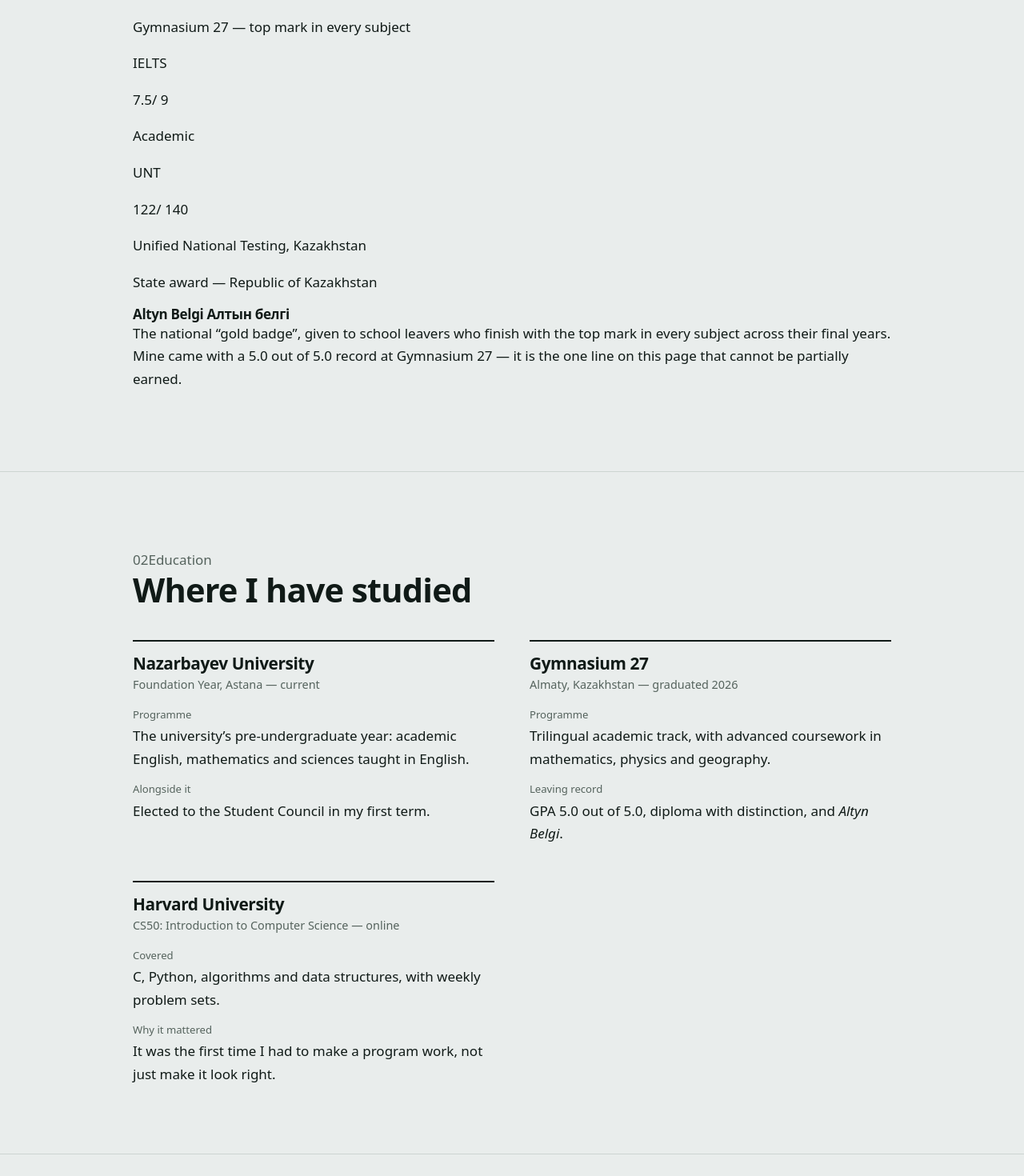
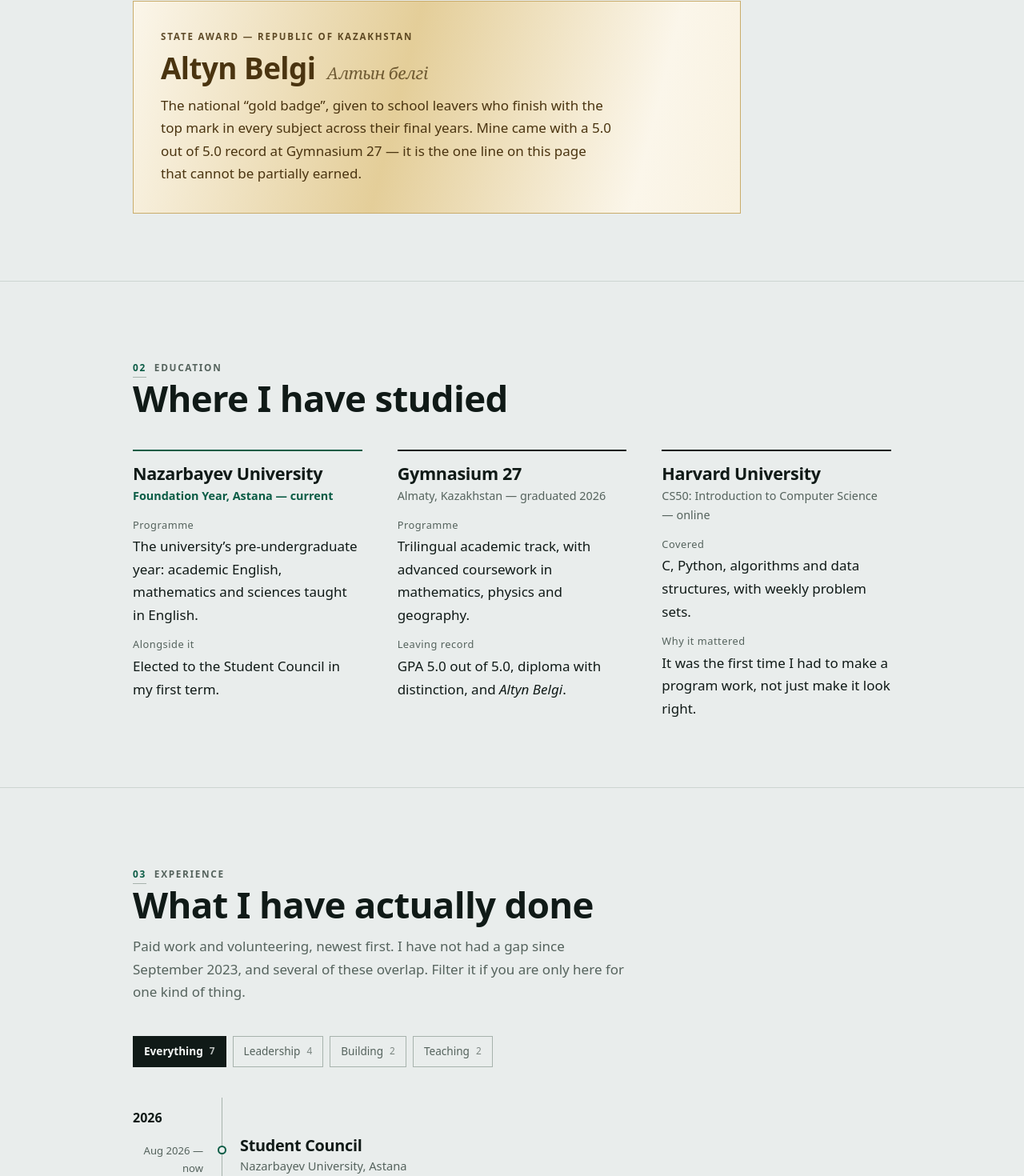
Before and after one commit to nurmzhan/MBZUAI, a Next.js app: page / in a window 1280 px wide. Shown: the part 1213-2683 px from the top of the page at 80% size. Built offline with nearby package versions, Linux system fonts and the light colour scheme.

Commit message:
Update globals.css

```diff
--- a/src/app/globals.css
+++ b/src/app/globals.css
@@ -3,7 +3,12 @@
 /* â”€â”€â”€â”€â”€â”€â”€â”€â”€â”€â”€â”€â”€â”€â”€â”€â”€â”€â”€â”€â”€â”€â”€â”€â”€â”€â”€â”€â”€â”€â”€â”€â”€â”€â”€â”€â”€â”€â”€â”€â”€â”€â”€â”€â”€â”€â”€â”€â”€â”€â”€â”€â”€â”€â”€â”€â”€â”€â”€â”€â”€â”€
    Nurymzhan Baktygali â€” personal site
    Palette: the pale haze over the Zailiysky Alatau above Almaty,
-   with a single deep-spruce accent. One accent, one bold moment.
+   with a single deep-spruce accent, and gold reserved for the
+   one state award on the page.
+
+   Type: Fraunces sets the name and the headings, Newsreader sets
+   the prose, Bricolage Grotesque sets the chrome â€” labels, nav,
+   buttons and every figure.
    â”€â”€â”€â”€â”€â”€â”€â”€â”€â”€â”€â”€â”€â”€â”€â”€â”€â”€â”€â”€â”€â”€â”€â”€â”€â”€â”€â”€â”€â”€â”€â”€â”€â”€â”€â”€â”€â”€â”€â”€â”€â”€â”€â”€â”€â”€â”€â”€â”€â”€â”€â”€â”€â”€â”€â”€â”€â”€â”€â”€â”€â”€ */
 
 :root {
@@ -18,8 +23,15 @@
   --alatau:       #0B5C45;
   --alatau-soft:  #DBE6E0;
 
-  --font-display: var(--font-bricolage), "Helvetica Neue", Arial, sans-serif;
+  --gold-ink:   #4A3410;
+  --gold-edge:  #C9AC6B;
+  --gold-pale:  #FBF6EA;
+  --gold-mid:   #F2E6C8;
+  --gold-deep:  #E4CE99;
+
+  --font-display: var(--font-fraunces), Georgia, "Times New Roman", serif;
   --font-body:    var(--font-newsreader), Georgia, "Times New Roman", serif;
+  --font-ui:      var(--font-bricolage), "Helvetica Neue", Arial, sans-serif;
 
   --measure: 64ch;
   --gutter: clamp(20px, 5vw, 56px);
@@ -51,13 +63,15 @@
 h1, h2, h3, h4 {
   font-family: var(--font-display);
   font-weight: 600;
-  letter-spacing: -0.02em;
-  line-height: 1.08;
+  font-optical-sizing: auto;
+  letter-spacing: -0.015em;
+  line-height: 1.1;
   margin: 0;
   text-wrap: balance;
 }
 
 p { margin: 0 0 1em; }
+em { font-style: italic; }
 a { color: var(--alatau); text-underline-offset: 0.18em; text-decoration-thickness: 1px; }
 a:hover { text-decoration-thickness: 2px; }
 :focus-visible { outline: 2px solid var(--alatau); outline-offset: 3px; border-radius: 2px; }
@@ -65,6 +79,12 @@
 
 .shell { max-width: 1060px; margin: 0 auto; padding-inline: var(--gutter); }
 .prose { max-width: var(--measure); }
+
+/* â”€â”€ reading progress â”€â”€â”€â”€â”€â”€â”€â”€â”€â”€â”€â”€â”€â”€â”€â”€â”€â”€â”€â”€â”€â”€â”€â”€â”€â”€â”€â”€â”€â”€â”€â”€â”€â”€â”€â”€â”€â”€ */
+.progress {
+  position: fixed; inset: 0 0 auto 0; height: 2px; z-index: 70;
+  background: var(--alatau); transform-origin: 0 50%;
+}
 
 /* â”€â”€ top bar â”€â”€â”€â”€â”€â”€â”€â”€â”€â”€â”€â”€â”€â”€â”€â”€â”€â”€â”€â”€â”€â”€â”€â”€â”€â”€â”€â”€â”€â”€â”€â”€â”€â”€â”€â”€â”€â”€â”€â”€â”€â”€â”€â”€â”€â”€â”€ */
 .topbar {
@@ -78,12 +98,12 @@
   display: flex; align-items: center; justify-content: space-between; gap: 20px;
 }
 .topbar-name {
-  font-family: var(--font-display); font-weight: 700; font-size: 0.95rem;
+  font-family: var(--font-display); font-weight: 600; font-size: 1.02rem;
   letter-spacing: -0.01em; text-decoration: none; color: var(--ink); white-space: nowrap;
 }
 .topbar-links { display: none; gap: 22px; }
 .topbar-links a {
-  font-family: var(--font-display); font-size: 0.875rem; font-weight: 500;
+  font-family: var(--font-ui); font-size: 0.875rem; font-weight: 500;
   color: var(--rock); text-decoration: none; padding: 4px 0;
   border-bottom: 2px solid transparent;
 }
@@ -93,14 +113,14 @@
 
 .menu-toggle {
   display: inline-flex; align-items: center; gap: 8px;
-  font-family: var(--font-display); font-size: 0.875rem; font-weight: 500;
+  font-family: var(--font-ui); font-size: 0.875rem; font-weight: 500;
   background: none; border: 1px solid var(--line-strong); color: var(--ink);
   padding: 6px 12px; cursor: pointer;
 }
 .menu-panel { border-top: 1px solid var(--line); background: var(--paper-raised); }
 .menu-panel-in { max-width: 1060px; margin: 0 auto; padding: 8px var(--gutter) 16px; display: grid; }
 .menu-panel a {
-  font-family: var(--font-display); font-size: 1rem; color: var(--ink);
+  font-family: var(--font-ui); font-size: 1rem; color: var(--ink);
   text-decoration: none; padding: 10px 0; border-bottom: 1px solid var(--line);
 }
 .menu-panel a:last-child { border-bottom: 0; }
@@ -111,26 +131,45 @@
 @media (min-width: 880px) { .hero-grid { grid-template-columns: minmax(0, 1fr) 300px; } }
 
 .hero-name {
-  font-size: clamp(3rem, 11.5vw, 7.4rem);
-  font-weight: 800;
-  letter-spacing: -0.045em;
-  line-height: 0.88;
+  font-size: clamp(3rem, 11.5vw, 7.2rem);
+  font-weight: 700;
+  letter-spacing: -0.03em;
+  line-height: 0.9;
   margin-bottom: clamp(20px, 3vw, 32px);
 }
 .hero-name span { display: block; }
-.hero-name .surname { color: var(--alatau); }
+.hero-name .surname {
+  font-family: var(--font-body); font-style: italic; font-weight: 500;
+  color: var(--alatau); letter-spacing: -0.02em;
+}
 
-.hero-intro { font-size: clamp(1.0625rem, 1.9vw, 1.28rem); line-height: 1.6; max-width: 46ch; color: var(--ink); }
+.hero-intro { font-size: clamp(1.0625rem, 1.9vw, 1.28rem); line-height: 1.6; max-width: 48ch; color: var(--ink); }
+.hero-intro em { color: var(--gold-ink); font-style: italic; }
 .hero-meta {
   margin-top: clamp(22px, 3vw, 30px);
   display: flex; flex-wrap: wrap; align-items: center; gap: 12px 16px;
 }
-.hero-place { font-family: var(--font-display); font-size: 0.9rem; color: var(--rock); }
+.hero-place {
+  font-family: var(--font-ui); font-size: 0.88rem; color: var(--rock);
+  display: inline-flex; align-items: center; gap: 8px; font-variant-numeric: tabular-nums;
+}
+.clock-dot {
+  width: 7px; height: 7px; border-radius: 50%; background: var(--alatau);
+  flex: 0 0 auto;
+}
+@media (prefers-reduced-motion: no-preference) {
+  .clock-dot { animation: pulse 2.6s ease-in-out infinite; }
+}
+@keyframes pulse {
+  0%, 100% { opacity: 1; transform: scale(1); }
+  50%      { opacity: 0.35; transform: scale(0.82); }
+}
 
 .btn {
-  font-family: var(--font-display); font-size: 0.925rem; font-weight: 600;
+  font-family: var(--font-ui); font-size: 0.925rem; font-weight: 600;
   padding: 11px 20px; text-decoration: none; display: inline-flex; align-items: center; gap: 9px;
-  border: 1px solid var(--alatau); transition: background-color .15s ease, color .15s ease;
+  border: 1px solid var(--alatau); cursor: pointer;
+  transition: background-color .15s ease, color .15s ease, border-color .15s ease;
 }
 .btn-solid { background: var(--alatau); color: var(--paper-raised); }
 .btn-solid:hover { background: var(--ink); border-color: var(--ink); }
@@ -140,28 +179,104 @@
 .portrait { border: 1px solid var(--line-strong); background: var(--paper-raised); }
 .portrait img { width: 100%; aspect-ratio: 4 / 5; object-fit: cover; }
 .portrait figcaption {
-  font-family: var(--font-display); font-size: 0.78rem; color: var(--rock);
+  font-family: var(--font-ui); font-size: 0.78rem; color: var(--rock);
   padding: 8px 10px; border-top: 1px solid var(--line);
 }
 
 /* â”€â”€ sections â”€â”€â”€â”€â”€â”€â”€â”€â”€â”€â”€â”€â”€â”€â”€â”€â”€â”€â”€â”€â”€â”€â”€â”€â”€â”€â”€â”€â”€â”€â”€â”€â”€â”€â”€â”€â”€â”€â”€â”€â”€â”€â”€â”€â”€â”€ */
 .section { padding: clamp(44px, 7vw, 84px) 0; border-top: 1px solid var(--line); }
 .section-head { margin-bottom: clamp(24px, 4vw, 40px); }
-.section-head h2 { font-size: clamp(1.75rem, 4.2vw, 2.6rem); }
-.section-head p { margin: 12px 0 0; max-width: var(--measure); color: var(--rock); }
+.section-head h2 { font-size: clamp(1.9rem, 4.4vw, 2.85rem); }
+.section-head p { margin: 14px 0 0; max-width: var(--measure); color: var(--rock); }
 
-/* â”€â”€ results table â”€â”€â”€â”€â”€â”€â”€â”€â”€â”€â”€â”€â”€â”€â”€â”€â”€â”€â”€â”€â”€â”€â”€â”€â”€â”€â”€â”€â”€â”€â”€â”€â”€â”€â”€â”€â”€â”€â”€â”€â”€ */
-.results { width: 100%; border-collapse: collapse; font-variant-numeric: tabular-nums; }
-.results caption { text-align: left; color: var(--rock); font-size: 0.95rem; padding-bottom: 14px; }
-.results th, .results td { text-align: left; padding: 14px 16px 14px 0; border-bottom: 1px solid var(--line); vertical-align: baseline; }
-.results thead th {
-  font-family: var(--font-display); font-size: 0.82rem; font-weight: 600;
-  color: var(--rock); border-bottom: 1px solid var(--line-strong); padding-bottom: 10px;
+.kicker {
+  display: flex; align-items: baseline; gap: 10px; margin: 0 0 10px;
+  font-family: var(--font-ui); font-size: 0.74rem; font-weight: 600;
+  letter-spacing: 0.14em; text-transform: uppercase; color: var(--rock);
 }
-.results tbody th { font-family: var(--font-display); font-weight: 600; font-size: 1rem; width: 1%; white-space: nowrap; }
-.results .score { font-family: var(--font-display); font-size: clamp(1.35rem, 3vw, 1.9rem); font-weight: 700; letter-spacing: -0.03em; white-space: nowrap; }
-.results .note { color: var(--rock); font-size: 0.95rem; }
-@media (max-width: 640px) { .results .note { display: none; } }
+.kicker-num {
+  font-variant-numeric: tabular-nums; color: var(--alatau);
+  border-bottom: 1px solid var(--line-strong); padding-bottom: 1px;
+}
+
+/* â”€â”€ score cards â”€â”€â”€â”€â”€â”€â”€â”€â”€â”€â”€â”€â”€â”€â”€â”€â”€â”€â”€â”€â”€â”€â”€â”€â”€â”€â”€â”€â”€â”€â”€â”€â”€â”€â”€â”€â”€â”€â”€â”€â”€â”€â”€ */
+.scores {
+  list-style: none; margin: 0; padding: 0;
+  display: grid; gap: 1px; background: var(--line);
+  border: 1px solid var(--line);
+  grid-template-columns: repeat(auto-fit, minmax(176px, 1fr));
+}
+.score-card {
+  background: var(--paper-raised); padding: 18px 18px 20px;
+  transition: background-color .2s ease;
+}
+.score-card:hover { background: #fff; }
+.score-label {
+  font-family: var(--font-ui); font-size: 0.76rem; font-weight: 600;
+  letter-spacing: 0.12em; text-transform: uppercase; color: var(--rock);
+  margin: 0 0 6px;
+}
+.score-value {
+  margin: 0; display: flex; align-items: baseline; gap: 6px;
+  font-family: var(--font-ui); font-variant-numeric: tabular-nums;
+}
+.score-num { font-size: clamp(2rem, 5vw, 2.7rem); font-weight: 700; letter-spacing: -0.035em; line-height: 1; }
+.score-out { font-size: 0.95rem; color: var(--rock); }
+.score-note { margin: 10px 0 0; font-size: 0.9rem; line-height: 1.5; color: var(--rock); }
+
+/* â”€â”€ the one gold thing on the page â”€â”€â”€â”€â”€â”€â”€â”€â”€â”€â”€â”€â”€â”€â”€â”€â”€â”€â”€â”€â”€â”€â”€â”€ */
+.honour {
+  margin-top: clamp(26px, 4vw, 42px);
+  max-width: 760px;
+  border: 1px solid var(--gold-edge);
+  color: var(--gold-ink);
+  padding: clamp(22px, 3.4vw, 34px);
+  background-image: linear-gradient(
+    104deg,
+    var(--gold-pale) 0%, var(--gold-deep) 20%, var(--gold-pale) 38%,
+    var(--gold-mid) 62%, var(--gold-deep) 82%, var(--gold-pale) 100%
+  );
+  background-size: 230% 100%;
+  background-position: 0% 0;
+  transition: background-position 1.1s cubic-bezier(.22,.61,.36,1);
+}
+.honour:hover { background-position: 100% 0; }
+.honour-kicker {
+  font-family: var(--font-ui); font-size: 0.72rem; font-weight: 600;
+  letter-spacing: 0.16em; text-transform: uppercase;
+  color: color-mix(in srgb, var(--gold-ink) 88%, transparent);
+  margin: 0 0 10px;
+}
+.honour-title {
+  font-size: clamp(1.6rem, 4vw, 2.3rem); font-weight: 600;
+  display: flex; flex-wrap: wrap; align-items: baseline; gap: 14px;
+  margin-bottom: 12px; color: var(--gold-ink);
+}
+.honour-title .cyr {
+  font-family: Georgia, "PT Serif", "Noto Serif", serif;
+  font-size: 0.56em; font-weight: 400; font-style: italic;
+  color: color-mix(in srgb, var(--gold-ink) 76%, transparent);
+}
+.honour-body { margin: 0; max-width: 58ch; }
+
+/* â”€â”€ filter chips â”€â”€â”€â”€â”€â”€â”€â”€â”€â”€â”€â”€â”€â”€â”€â”€â”€â”€â”€â”€â”€â”€â”€â”€â”€â”€â”€â”€â”€â”€â”€â”€â”€â”€â”€â”€â”€â”€â”€â”€â”€â”€ */
+.chips { display: flex; flex-wrap: wrap; gap: 8px; margin-bottom: clamp(22px, 3vw, 32px); }
+.chip {
+  font-family: var(--font-ui); font-size: 0.85rem; font-weight: 500;
+  display: inline-flex; align-items: center; gap: 8px;
+  padding: 7px 13px; cursor: pointer;
+  background: transparent; color: var(--rock);
+  border: 1px solid var(--line-strong);
+  transition: background-color .15s ease, color .15s ease, border-color .15s ease;
+}
+.chip:hover { color: var(--ink); border-color: var(--rock); }
+.chip[aria-pressed="true"] {
+  background: var(--ink); border-color: var(--ink); color: var(--paper-raised); font-weight: 600;
+}
+.chip-count {
+  font-variant-numeric: tabular-nums; font-size: 0.74rem;
+  color: color-mix(in srgb, currentColor 75%, transparent);
+}
 
 /* â”€â”€ timeline â”€â”€â”€â”€â”€â”€â”€â”€â”€â”€â”€â”€â”€â”€â”€â”€â”€â”€â”€â”€â”€â”€â”€â”€â”€â”€â”€â”€â”€â”€â”€â”€â”€â”€â”€â”€â”€â”€â”€â”€â”€â”€â”€â”€â”€â”€ */
 .timeline { list-style: none; margin: 0; padding: 0; position: relative; }
@@ -172,69 +287,90 @@
 @media (min-width: 760px) { .timeline::before { left: calc(var(--rail) + 7px); } }
 
 .tl-year {
-  position: relative; font-family: var(--font-display); font-weight: 700;
-  font-size: 1.05rem; color: var(--ink); list-style: none;
-  padding: 18px 0 10px 30px;
+  position: relative; font-family: var(--font-ui); font-weight: 700;
+  font-size: 1rem; color: var(--ink); list-style: none;
+  padding: 18px 0 10px 30px; font-variant-numeric: tabular-nums;
 }
 @media (min-width: 760px) { .tl-year { padding-left: 0; width: var(--rail); } }
 
 .tl-item { position: relative; padding: 0 0 26px 30px; }
 @media (min-width: 760px) { .tl-item { padding-left: calc(var(--rail) + 30px); } }
 .tl-item::before {
-  content: ""; position: absolute; top: 9px; left: 2px;
+  content: ""; position: absolute; top: 11px; left: 2px;
   width: 11px; height: 11px; border-radius: 50%;
   background: var(--paper); border: 2px solid var(--alatau);
+  transition: transform .18s ease;
 }
 @media (min-width: 760px) { .tl-item::before { left: calc(var(--rail) + 2px); } }
 .tl-item[data-kind="volunteer"]::before { background: var(--alatau); }
+.tl-item:hover::before { transform: scale(1.35); }
+
+@media (prefers-reduced-motion: no-preference) {
+  .tl-item, .tl-year {
+    animation: rise .44s cubic-bezier(.22,.61,.36,1) both;
+    animation-delay: calc(var(--i, 0) * 50ms);
+  }
+}
+@keyframes rise {
+  from { opacity: 0; transform: translateY(10px); }
+  to   { opacity: 1; transform: none; }
+}
 
 .tl-when {
-  font-family: var(--font-display); font-size: 0.82rem; color: var(--rock);
-  margin-bottom: 4px;
+  font-family: var(--font-ui); font-size: 0.82rem; color: var(--rock);
+  margin-bottom: 4px; font-variant-numeric: tabular-nums;
 }
 @media (min-width: 760px) {
-  .tl-when { position: absolute; left: 0; top: 4px; width: calc(var(--rail) - 16px); margin: 0; text-align: right; }
+  .tl-when { position: absolute; left: 0; top: 6px; width: calc(var(--rail) - 16px); margin: 0; text-align: right; }
 }
-.tl-role { font-size: 1.18rem; }
-.tl-org { font-family: var(--font-display); font-size: 0.92rem; color: var(--rock); margin: 3px 0 10px; }
+.tl-role { font-size: 1.24rem; }
+.tl-org { font-family: var(--font-ui); font-size: 0.92rem; color: var(--rock); margin: 3px 0 10px; }
 .tl-item ul { margin: 0; padding-left: 1.1em; }
 .tl-item li { margin-bottom: 5px; }
 .tl-item li::marker { color: var(--line-strong); }
 
-.legend { display: flex; gap: 20px; flex-wrap: wrap; margin-top: 26px; color: var(--rock); font-size: 0.9rem; font-family: var(--font-display); }
+.legend { display: flex; gap: 20px; flex-wrap: wrap; margin-top: 26px; color: var(--rock); font-size: 0.9rem; font-family: var(--font-ui); }
 .legend span { display: inline-flex; align-items: center; gap: 8px; }
 .legend i { width: 11px; height: 11px; border-radius: 50%; border: 2px solid var(--alatau); background: var(--paper); }
 .legend i.filled { background: var(--alatau); }
 
-/* â”€â”€ two-column prose blocks (education, skills) â”€â”€â”€â”€â”€â”€â”€â”€â”€â”€â”€ */
+/* â”€â”€ prose blocks (education, skills) â”€â”€â”€â”€â”€â”€â”€â”€â”€â”€â”€â”€â”€â”€â”€â”€â”€â”€â”€â”€â”€â”€ */
 .cols { display: grid; gap: clamp(26px, 4vw, 44px); }
 @media (min-width: 820px) { .cols { grid-template-columns: 1fr 1fr; } }
+@media (min-width: 620px) { .cols.three { grid-template-columns: 1fr 1fr; } }
+@media (min-width: 980px) { .cols.three { grid-template-columns: repeat(3, 1fr); } }
 
 .block { border-top: 2px solid var(--ink); padding-top: 16px; }
-.block h3 { font-size: 1.3rem; margin-bottom: 4px; }
-.block .block-sub { font-family: var(--font-display); font-size: 0.9rem; color: var(--rock); margin-bottom: 14px; }
+.block h3 { font-size: 1.35rem; margin-bottom: 4px; }
+.block .block-sub { font-family: var(--font-ui); font-size: 0.9rem; color: var(--rock); margin-bottom: 14px; }
 .block dl { margin: 0; }
-.block dt { font-family: var(--font-display); font-size: 0.82rem; color: var(--rock); margin-top: 12px; }
+.block dt { font-family: var(--font-ui); font-size: 0.8rem; letter-spacing: 0.04em; color: var(--rock); margin-top: 12px; }
 .block dd { margin: 2px 0 0; }
 .block ul { margin: 0; padding-left: 1.1em; }
 .block li { margin-bottom: 6px; }
 .block li::marker { color: var(--line-strong); }
 
+.block-now { border-top-color: var(--alatau); }
+.block-now .block-sub { color: var(--alatau); font-weight: 600; }
+
 /* â”€â”€ awards â”€â”€â”€â”€â”€â”€â”€â”€â”€â”€â”€â”€â”€â”€â”€â”€â”€â”€â”€â”€â”€â”€â”€â”€â”€â”€â”€â”€â”€â”€â”€â”€â”€â”€â”€â”€â”€â”€â”€â”€â”€â”€â”€â”€â”€â”€â”€â”€ */
 .awards { list-style: none; margin: 0; padding: 0; }
 .awards li {
   display: grid; gap: 4px 24px; padding: 16px 0; border-bottom: 1px solid var(--line);
+  transition: padding-left .18s ease;
 }
-@media (min-width: 720px) { .awards li { grid-template-columns: 200px minmax(0, 1fr); align-items: baseline; } }
-.awards .rank { font-family: var(--font-display); font-weight: 700; font-size: 1.05rem; }
+@media (min-width: 720px) { .awards li { grid-template-columns: 210px minmax(0, 1fr); align-items: baseline; } }
+.awards li:hover { padding-left: 8px; }
+.awards .rank { font-family: var(--font-ui); font-weight: 700; font-size: 1.02rem; }
+.awards li:first-child .rank { color: var(--gold-ink); }
 .awards .what { color: var(--ink); }
 
 /* â”€â”€ hobbies â”€â”€â”€â”€â”€â”€â”€â”€â”€â”€â”€â”€â”€â”€â”€â”€â”€â”€â”€â”€â”€â”€â”€â”€â”€â”€â”€â”€â”€â”€â”€â”€â”€â”€â”€â”€â”€â”€â”€â”€â”€â”€â”€â”€â”€â”€â”€ */
 .hobby { padding-top: clamp(32px, 5vw, 56px); }
 .section-head + .hobby { padding-top: 0; }
 .hobby-head { display: flex; align-items: baseline; justify-content: space-between; gap: 16px; flex-wrap: wrap; margin-bottom: 18px; }
-.hobby-head h3 { font-size: clamp(1.4rem, 3vw, 1.9rem); }
-.hobby-head .hobby-note { font-family: var(--font-display); font-size: 0.88rem; color: var(--rock); }
+.hobby-head h3 { font-size: clamp(1.5rem, 3.2vw, 2.05rem); }
+.hobby-head .hobby-note { font-family: var(--font-ui); font-size: 0.88rem; color: var(--rock); }
 .hobby > p { max-width: var(--measure); color: var(--rock); margin-top: 16px; }
 
 .media-pair { display: grid; gap: 14px; }
@@ -245,13 +381,19 @@
 .frame { border: 1px solid var(--line-strong); background: var(--paper-raised); overflow: hidden; }
 .frame video { width: 100%; aspect-ratio: 16 / 9; object-fit: cover; background: #0d1512; }
 .frame img { width: 100%; height: 100%; aspect-ratio: 4 / 3; object-fit: cover; }
-.frame-fallback {
-  display: flex; align-items: center; justify-content: center; min-height: 160px;
-  font-family: var(--font-display); font-size: 0.85rem; color: var(--rock); background: var(--alatau-soft);
-}
 
 /* â”€â”€ sudoku â”€â”€â”€â”€â”€â”€â”€â”€â”€â”€â”€â”€â”€â”€â”€â”€â”€â”€â”€â”€â”€â”€â”€â”€â”€â”€â”€â”€â”€â”€â”€â”€â”€â”€â”€â”€â”€â”€â”€â”€â”€â”€â”€â”€â”€â”€â”€â”€ */
-.sudoku-wrap { display: grid; gap: 20px; justify-items: start; }
+.sudoku-wrap { display: grid; gap: 16px; justify-items: start; }
+.sudoku-clock { display: flex; align-items: baseline; gap: 12px; }
+.sudoku-time {
+  font-family: var(--font-ui); font-variant-numeric: tabular-nums;
+  font-size: clamp(1.6rem, 4vw, 2.1rem); font-weight: 700; letter-spacing: -0.03em;
+  line-height: 1; color: var(--rock);
+  transition: color .2s ease;
+}
+.sudoku-time[data-running="true"] { color: var(--ink); }
+.sudoku-best { font-family: var(--font-ui); font-size: 0.85rem; color: var(--rock); }
+
 .sudoku {
   border-collapse: collapse; background: var(--paper-raised);
   border: 2px solid var(--ink); font-variant-numeric: tabular-nums;
@@ -262,7 +404,7 @@
 .sudoku .given, .sudoku input {
   width: 2.1rem; height: 2.1rem; font-size: 1rem;
   display: flex; align-items: center; justify-content: center;
-  font-family: var(--font-display); font-weight: 600;
+  font-family: var(--font-ui); font-weight: 600;
 }
 @media (min-width: 560px) { .sudoku .given, .sudoku input { width: 2.5rem; height: 2.5rem; font-size: 1.1rem; } }
 .sudoku .given { color: var(--ink); background: var(--alatau-soft); }
@@ -274,7 +416,7 @@
 .sudoku input.bad { color: #8C2F21; background: #F6E4E1; }
 
 .sudoku-bar { display: flex; gap: 12px; align-items: center; flex-wrap: wrap; }
-.sudoku-status { font-family: var(--font-display); font-size: 0.92rem; color: var(--rock); }
+.sudoku-status { font-family: var(--font-ui); font-size: 0.92rem; color: var(--rock); margin: 0; }
 .sudoku-status[data-state="solved"] { color: var(--alatau); font-weight: 600; }
 .sudoku-status[data-state="error"] { color: #8C2F21; }
 
@@ -283,8 +425,8 @@
 @media (min-width: 820px) { .contact-grid { grid-template-columns: minmax(0, 1fr) 320px; } }
 .contact-list { list-style: none; margin: 0; padding: 0; }
 .contact-list li { padding: 14px 0; border-bottom: 1px solid var(--line); display: flex; gap: 16px; align-items: baseline; justify-content: space-between; flex-wrap: wrap; }
-.contact-list dt, .contact-list .label { font-family: var(--font-display); font-size: 0.85rem; color: var(--rock); }
-.contact-list .value { font-size: 1.05rem; }
+.contact-list .label { font-family: var(--font-ui); font-size: 0.85rem; color: var(--rock); }
+.contact-list .value { font-size: 1.02rem; }
 
 /* â”€â”€ footer â”€â”€â”€â”€â”€â”€â”€â”€â”€â”€â”€â”€â”€â”€â”€â”€â”€â”€â”€â”€â”€â”€â”€â”€â”€â”€â”€â”€â”€â”€â”€â”€â”€â”€â”€â”€â”€â”€â”€â”€â”€â”€â”€â”€â”€â”€â”€â”€ */
 .site-foot { border-top: 1px solid var(--line); padding: 28px 0 56px; color: var(--rock); font-size: 0.9rem; }
@@ -294,7 +436,7 @@
 .skip-link {
   position: absolute; left: -9999px; top: 0; z-index: 100;
   background: var(--alatau); color: #fff; padding: 10px 16px;
-  font-family: var(--font-display); font-size: 0.9rem; text-decoration: none;
+  font-family: var(--font-ui); font-size: 0.9rem; text-decoration: none;
 }
 .skip-link:focus { left: 8px; top: 8px; }
 .sr-only {
```
